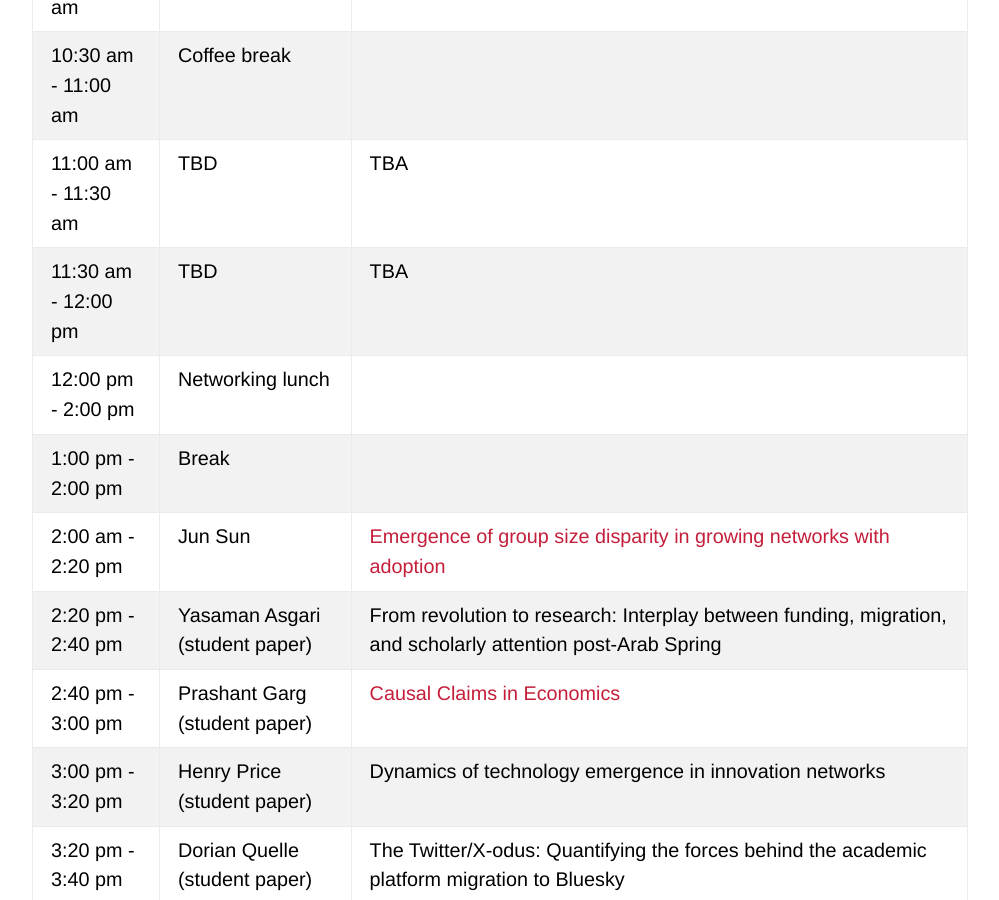
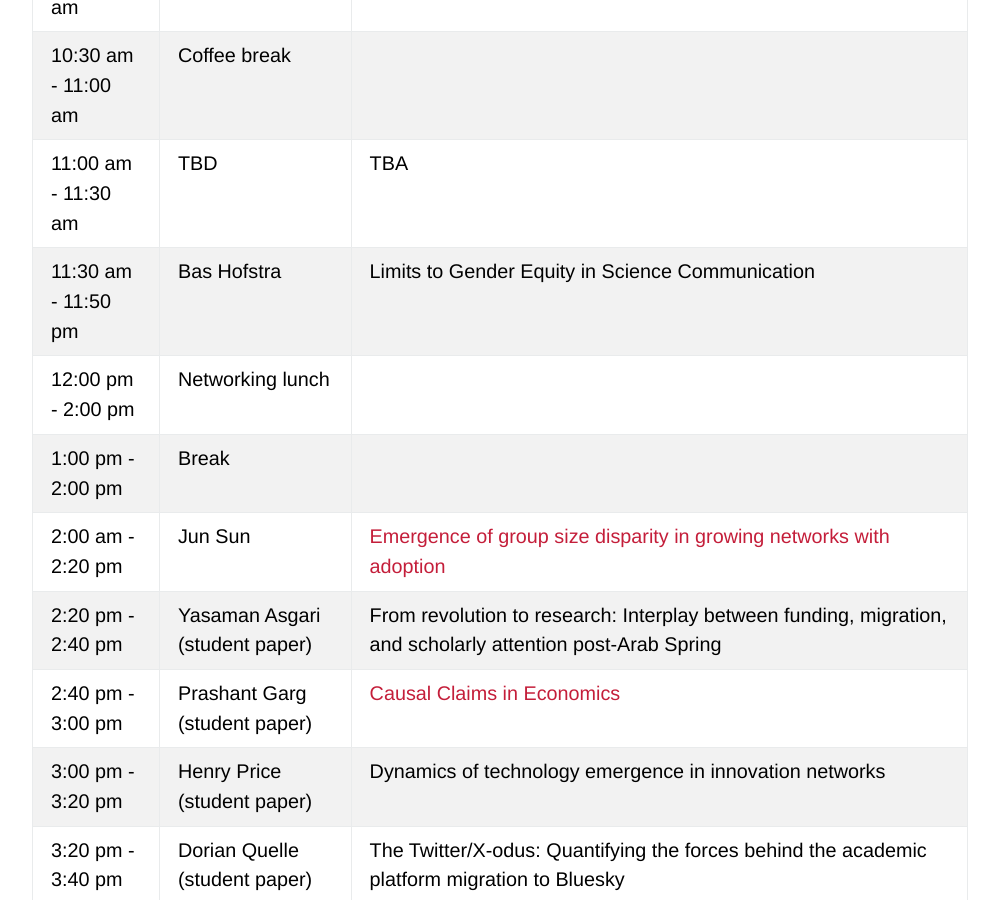
Before and after one commit to netscisci/netscisci.github.io, a Jekyll site: the page built from schedule.md, in a window 1280 px wide and 900 px high, scrolled down 978 px. Shown: the whole window, without its empty margins (140-1139 px from the left). Built offline with Jekyll 4.4.1, drawn with Linux system fonts in a browser that asks for light colours; some web fonts are replaced; our own code applies the rules of GitHub Pages for plain Markdown files.

Commit message:
Update schedule.md

```diff
--- a/schedule.md
+++ b/schedule.md
@@ -15,7 +15,7 @@ layout: default
 | 10:00 am - 10:30 am  | TBD |TBA|
 | 10:30 am - 11:00 am  | Coffee break ||
 | 11:00 am - 11:30 am  | TBD |TBA|
-| 11:30 am - 12:00 pm  | TBD |TBA|
+| 11:30 am - 11:50 pm  | Bas Hofstra |Limits to Gender Equity in Science Communication|
 | 12:00 pm - 2:00 pm   | Networking lunch ||
 | 1:00 pm - 2:00 pm   | Break ||
 | 2:00 am - 2:20 pm  | Jun Sun |[Emergence of group size disparity in growing networks with adoption](https://doi.org/10.1038/s42005-024-01799-z)|
```
